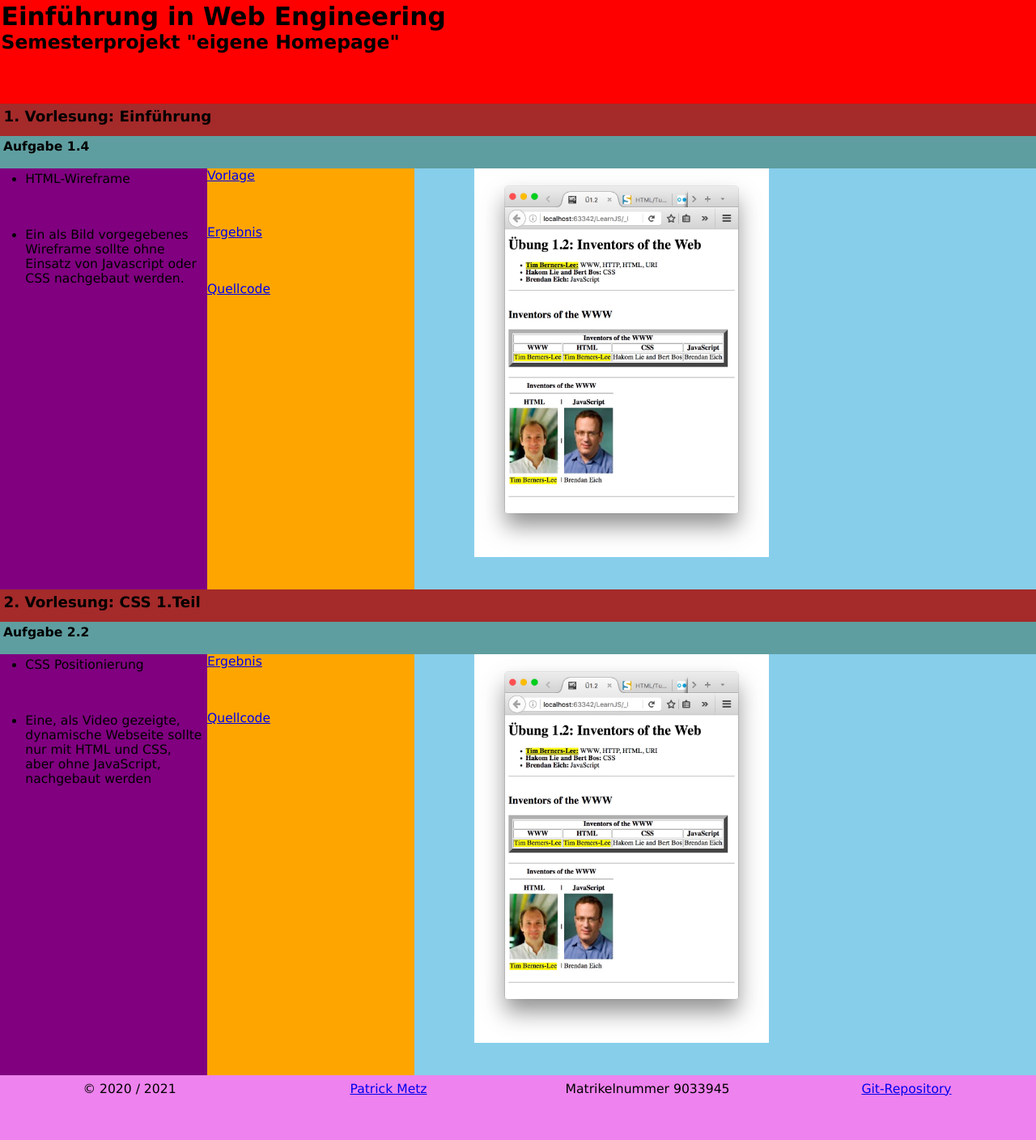
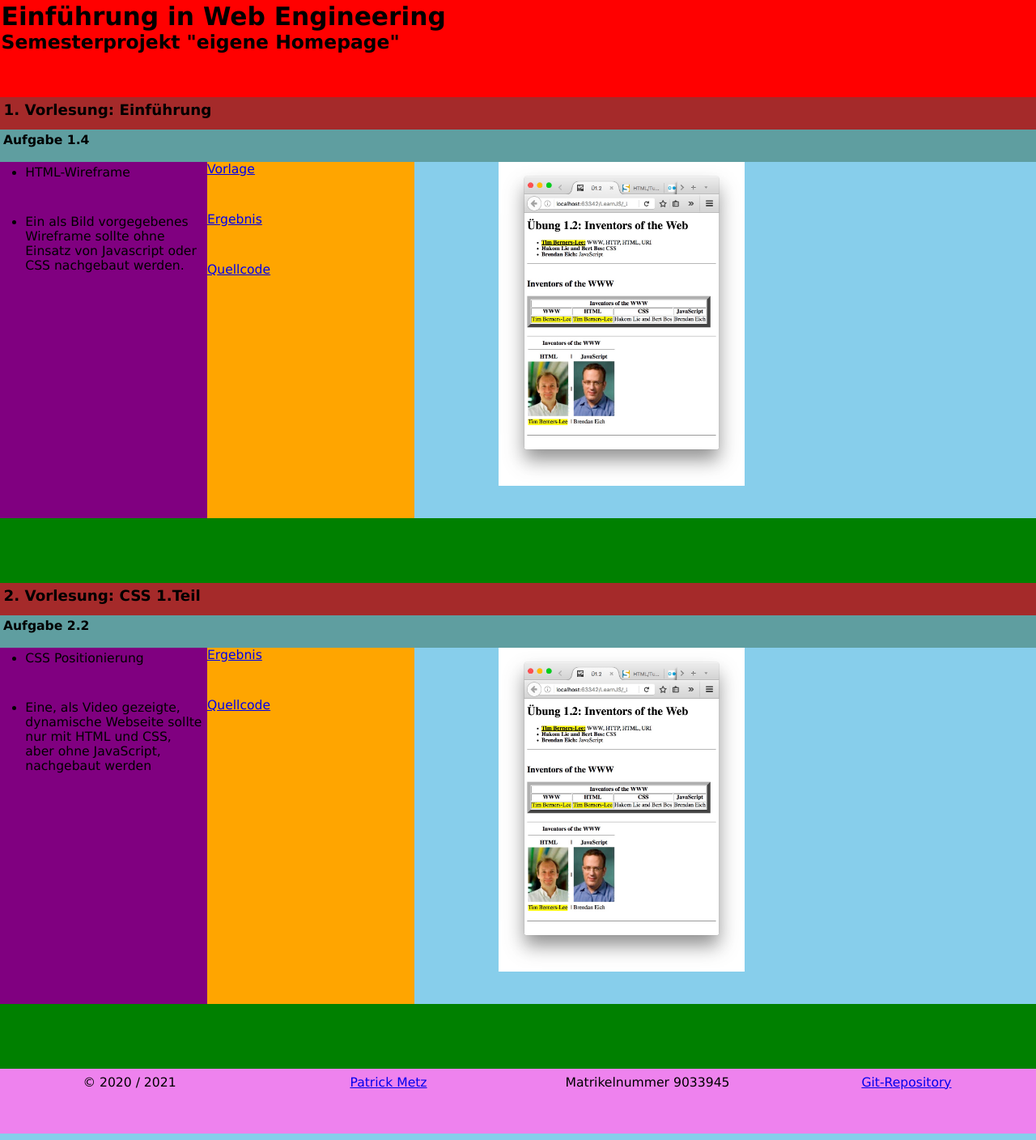
Before and after one commit to patrickmetz/B-S5-Web-Engineering, a PHP site: page / in a window 1280 px wide. Shown: the whole page at 81% size. Run offline with PHP 8.4, Linux system fonts and the light colour scheme.

Commit message:
Übung 3.4: Darstellung auf sehr schmalen Bildschirmen verbessert.

```diff
--- a/style.css
+++ b/style.css
@@ -18,7 +18,7 @@
     height: 100vh;
     margin: 0;
     display: grid;
-    grid-template-rows: 16vh auto 10vh;
+    grid-template-rows: 15vh auto 10vh;
     grid-template-areas:
                 "header"
                 "article"
@@ -58,6 +58,10 @@
 
 /* sections -----------------------------------------------------------------*/
 
+section{
+    height: 75vh;
+}
+
 section h3 {
     background: brown;
     min-height: 5vh; /* expands when wrapping when using very small screens */
@@ -70,25 +74,30 @@
     padding: 0.25em;
 }
 
-section .taskInfo {
+section .task{
+    height:55vh;
+    background: yellow;
+}
+
+/* tasks --------------------------------------------------------------------*/
+
+.task .taskInfo {
     background: purple;
-    min-height: 9vh;
+    min-height: 10vh;
     padding: 0.25em 0.25em 0.25em 2em;
 }
 
-section .taskDetails {
-    min-height: 65vh;
+.task .taskDetails {
+    height: 55vh;
     background: skyblue;
     text-align: center;
 }
 
-/* task details -------------------------------------------------------------*/
-
 .taskDetails .template img{
     width: auto;
     height: auto;
-    max-width: 90vw;
-    max-height: 60vh;
+    max-width: 100vw;
+    max-height: 50vh;
 }
 
 .taskDetails .links {
```
